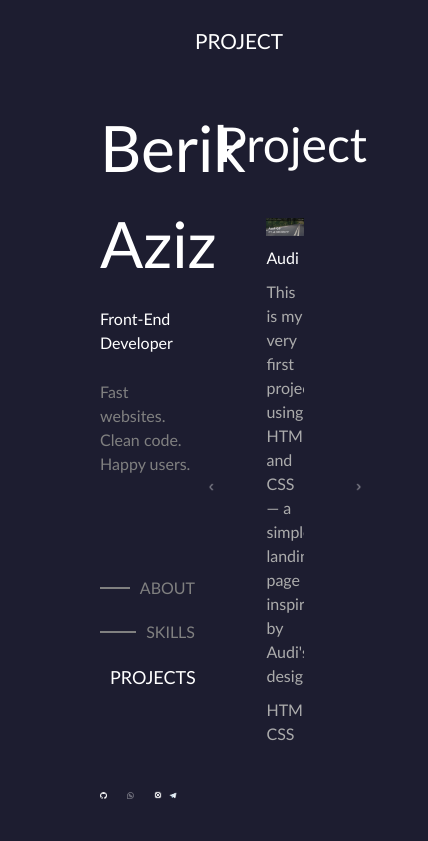
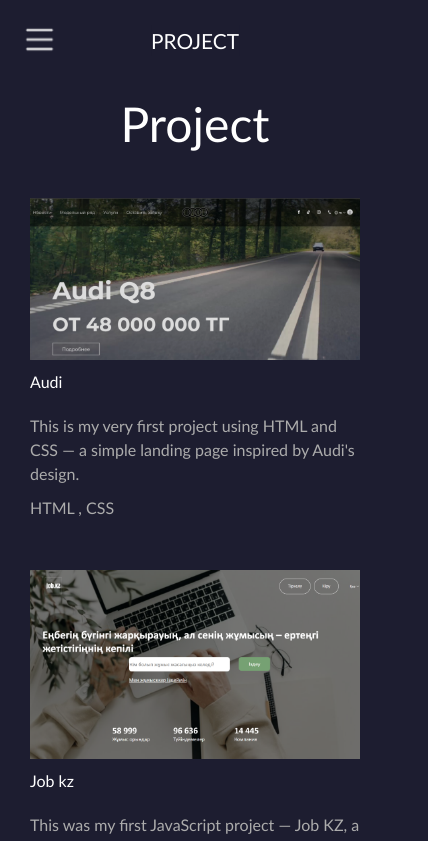
Before and after one commit to dedfeel/portfolio, a React (Vite) app: page /portfolio in a window 390 px wide. Shown: the top 841 px of the page, 428 px wide, since content can reach past the window. Built offline with nearby package versions, Linux system fonts and the light colour scheme.

Commit message:
Portfolio

```diff
--- a/src/components/Header.jsx
+++ b/src/components/Header.jsx
@@ -1,17 +1,18 @@
 import React from 'react'
 import '../style/Header.css'
+import '../index.css'
 import { Link, useLocation } from 'react-router-dom'
 import ins from '../assets/insLogo.png'
-import whatsApp from '../assets/whatsapp.png'
+import whatsApp from '../assets/whatsApp.png'
 import github from '../assets/githublogo.png'
 import tg from '../assets/Tg.png'
 
-export default function Header() {
+export default function Header({ isMenuOpen, closeMenu }) {
   const location = useLocation()
   const currentPath = location.pathname
 
   return (
-    <div className='header'>
+    <div className={`header ${isMenuOpen ? 'mobile-menu-open' : ''}`}>
       <div className='div'>
         <h1 className='h1'>Berik Aziz</h1>
         <h2 className='h2'>Front-End Developer</h2>
@@ -19,15 +20,27 @@
       </div>
 
       <div className='headLink'>
-        <Link className={`headDiv ${currentPath === '/' ? 'active' : ''}`} to="/">
+        <Link
+          className={`headDiv ${currentPath === '/' ? 'active' : ''}`}
+          to="/"
+          onClick={closeMenu}
+        >
           <span className="line"></span>
           <span className="text">ABOUT</span>
         </Link>
-        <Link className={`headDiv ${currentPath === '/possibility' ? 'active' : ''}`} to="/possibility">
+        <Link
+          className={`headDiv ${currentPath === '/possibility' ? 'active' : ''}`}
+          to="/possibility"
+          onClick={closeMenu}
+        >
           <span className="line"></span>
           <span className="text">SKILLS</span>
         </Link>
-        <Link className={`headDiv ${currentPath === '/portfolio' ? 'active' : ''}`} to="/portfolio">
+        <Link
+          className={`headDiv ${currentPath === '/portfolio' ? 'active' : ''}`}
+          to="/portfolio"
+          onClick={closeMenu}
+        >
           <span className="line"></span>
           <span className="text">PROJECTS</span>
         </Link>
--- a/src/data/projects.json
+++ b/src/data/projects.json
@@ -4,7 +4,7 @@
       "title": "Audi",
       "description": "This is my very first project using HTML and CSS — a simple landing page inspired by Audi's design.",
       "techStack": ["HTML ", "CSS"],
-      "image": "/public/audi.png"  ,
+      "image": "/audi.png"  ,
       "link": "https://dedfeel.github.io/Audi-html/"
     },
     {
@@ -12,7 +12,7 @@
       "title": "Job kz",
       "description": "This was my first JavaScript project — Job KZ, a platform where users can view job vacancies.",
       "techStack": ["JavaScript ", "HTML ", "CSS"],
-      "image": "/public/job.png",
+      "image": "/job.png",
       "link": "https://dedfeel.github.io/project-job/"
     },
     {
@@ -20,7 +20,7 @@
       "title": "Movie Detail",
       "description": "Movie Detail is a small React app where users can search for movies and view detailed information about them.",
       "techStack": ["React"],
-      "image": "/public/movie.png",
+      "image": "/movie.png",
       "link": "movie-app-steel-rho.vercel.app"
     },
     {
@@ -28,7 +28,7 @@
       "title": "Gemini Chat",
       "description":"Gemini Chat is a lightweight project where I integrated Google's Gemini to create an interactive chat experience.",
       "techStack": ["React"],
-      "image": "/public/chat.png",
+      "image": "/chat.png",
       "link": "gemini-app-orcin.vercel.app"
     },
     {
@@ -36,23 +36,23 @@
       "title": "To Do List",
       "description":"A simple to-do list app built with React, allowing users to add, complete, and delete tasks.",
       "techStack": ["React"],
-      "image": "/public/todolist.png",
-      "link": "https://chat.example.com"
+      "image": "/todolist.png",
+      "link": "todolist-liart-psi.vercel.app"
     },
     {
       "index": 6,
       "title": "Memory Game",
       "description": "This is my first mini game using JavaScript — a simple and fun fruit matching game.",
       "techStack": ["JavaScript ", "HTML ", "CSS"],
-      "image": "/public/memorygame.png",
-      "link": "https://chat.example.com"
+      "image": "/memorygame.png",
+      "link": "https://dedfeel.github.io/game-js/"
     },
     {
       "index": 7,
       "title": " laminate flooring",
       "description": "My first freelance project was a website for a laminate flooring business.",
       "techStack": ["JavaScript ", "HTML ", "CSS"],
-      "image": "/public/laminate.png",
+      "image": "/laminate.png",
       "link": "https://dedfeel.github.io/Laminate/"
     }
   ]
--- a/src/pages/Home.jsx
+++ b/src/pages/Home.jsx
@@ -1,19 +1,37 @@
+
 import React, { useState } from 'react'
 import '../style/Home.css'
+import '../index.css'
 import Header from '../components/Header'
 import BurgerMenu from '../assets/burgerMenu.png'
-import Footer from '../components/Footer'
 
 export default function Home() {
+  const [isMenuOpen, setIsMenuOpen] = useState(false)
+
+  const toggleMenu = () => {
+    setIsMenuOpen(!isMenuOpen)
+  }
+
+  const closeMenu = () => {
+    setIsMenuOpen(false)
+  }
 
   return (
     <div>
-        <Header/>
-        <img src={BurgerMenu} className='BurgerMenu' alt="" />
+      <Header isMenuOpen={isMenuOpen} closeMenu={closeMenu} />
+      <div className='headContainer'>
+        <img
+        src={BurgerMenu}
+        className='BurgerMenu'
+        alt="Menu"
+        onClick={toggleMenu}
+      />
         <h1 className='MainAbout'>ABOUT</h1>
-        <div className='main'>
-          <div>
-            <div className='maintext'>
+      </div>
+
+      <div className='main'>
+        <div>
+           <div className='maintext'>
                 <h3>Experience & Technologies</h3>
                 <p className='text2'>I am a frontend developer with 1 year of experience, specializing in building modern and responsive web interfaces using React, JavaScript, Tailwind CSS, and Bootstrap. I have strong skills in HTML5, CSS3, and GitHub.</p>
                 <br /><h3>API & Data Integration</h3>
@@ -23,14 +41,8 @@
                 <br /><h3>Future Goals</h3>
                 <p className='text2'>Currently, I am expanding my backend development skills with Node.js and PostgreSQL. My goal is to become a Full Stack Developer and continue growing as a well-rounded professional. I am always eager to learn new technologies and improve my skills.</p>
             </div>
-
-
-          </div>
         </div>
-
-
-
-
+      </div>
     </div>
   )
 }
--- a/src/pages/Portfolio.jsx
+++ b/src/pages/Portfolio.jsx
@@ -1,10 +1,10 @@
 import React, { useState } from 'react'
 import '../style/Portfolio.css'
+import '../index.css'
 import Header from '../components/Header'
 import Data from '../data/projects.json'
 import vlevo from '../assets/vlevo.png'
 import vpravo from '../assets/vpravo.png'
-import Footer from '../components/Footer'
 import BurgerMenu from '../assets/burgerMenu.png'
 
 
@@ -23,16 +23,34 @@
   );
   };
 
+  const [isMenuOpen, setIsMenuOpen] = useState(false)
+
+  const toggleMenu = () => {
+    setIsMenuOpen(!isMenuOpen)
+  }
+
+  const closeMenu = () => {
+    setIsMenuOpen(false)
+  }
+
   return (
     <div>
-      <Header/>
-      <img src={BurgerMenu} className='BurgerMenu' alt="" />
-      <h1 className='MainAbout'>PROJECT</h1>
+      <Header isMenuOpen={isMenuOpen} closeMenu={closeMenu} />
+      <div className='headContainer'>
+        <img
+        src={BurgerMenu}
+        className='BurgerMenu'
+        alt="Menu"
+        onClick={toggleMenu}
+      />
+        <h1 className='MainAbout'>PROJECT</h1>
+      </div>
+
       <div className='portfolio'>
-        <h1 className='text-5xl'>Project</h1>
+        <h1 className='text-5xl project-title'>Project</h1>
         <div className='projects'>
           <p onClick={prev} className='prev' disabled={index === 0}><img className=' prevImg w-15' src={vlevo}  alt="" /></p>
-          <a href=''  className='projectBox'>
+          <a href={item.link}  className='projectBox'>
             <img className='ProjectImg' src={item.image} alt="" />
             <div>
               <h1 className='itemTitle'>{item.title}</h1>
@@ -42,8 +60,29 @@
           </a>
           <p onClick={next} className='next' disabled={index === Data.length - 1} ><img className='nextImg w-15' src={vpravo}alt="" /></p>
         </div>
+
+        <div className="project-container">
+          {Data.map((item) => (
+            <a
+              key={item.index}
+              href={item.link}
+              target="_blank"
+              className="project-card"
+            >
+
+              <img src={item.image} alt={item.title} className="project-image" />
+              <div className="project-content">
+                <h2 className="project-title">{item.title}</h2>
+                <p className="project-description">{item.description}</p>
+                <p className="project-tech">{item.techStack.join(", ")}</p>
+              </div>
+            </a>
+          ))}
+        </div>
+        <p className='comment'>These projects were made for personal practice only, so some of
+        the  websites don't have a responsive design. Please view them on a laptop. Thank you!</p>
+
       </div>
-      {/* <Footer/> */}
     </div>
   )
 }
--- a/src/pages/Possibility.jsx
+++ b/src/pages/Possibility.jsx
@@ -1,28 +1,45 @@
 import React, { useState } from 'react'
 import Header from '../components/Header'
 import Strelka from '../assets/niz.png'
-import Footer from '../components/Footer'
 import BurgerMenu from '../assets/burgerMenu.png'
 
+import '../index.css'
 import '../style/Skills.css'
 
 export default function Possibility() {
-  // Жеке state-тер
   const [langOpen, setLangOpen] = useState(false);
   const [frameworksOpen, setFrameworksOpen] = useState(false);
   const [toolsOpen, setToolsOpen] = useState(false);
   const [generalOpen, setGeneralOpen] = useState(false);
 
+
+  const [isMenuOpen, setIsMenuOpen] = useState(false)
+
+  const toggleMenu = () => {
+    setIsMenuOpen(!isMenuOpen)
+  }
+
+  const closeMenu = () => {
+    setIsMenuOpen(false)
+  }
+
   return (
     <div>
-      <Header />
-      <img src={BurgerMenu} className='BurgerMenu' alt="" />
-      <h1 className='MainAbout'>SKILLS</h1>
+      <Header isMenuOpen={isMenuOpen} closeMenu={closeMenu} />
+      <div className='headContainer'>
+        <img
+        src={BurgerMenu}
+        className='BurgerMenu'
+        alt="Menu"
+        onClick={toggleMenu}
+      />
+        <h1 className='MainAbout'>SKILLS</h1>
+      </div>
       <div className='sectoin'>
         <h1 className='Skills'>Skills</h1>
         <h1 className='text-2xl  '>My technical level</h1>
 
-        <div className="container px-4 text-white">
+        <div className="container px-4 text-white ">
           <div className="language">
             <h1
               onClick={() => setLangOpen(prev => !prev)}
--- a/src/style/Header.css
+++ b/src/style/Header.css
@@ -46,10 +46,10 @@
     flex-direction: column;
     width: 50%;
     color: white;
-    height: 100%;
     position: fixed;
     top: 0;
     z-index: 1000;
+
 }
 
 
@@ -135,3 +135,62 @@
 .ins:hover{
     transform: scale(1.1);
 }
+
+.header {
+
+  transition: transform 0.3s ease-in-out;
+}
+
+.header.mobile-menu-open {
+  transform: translateX(0);
+
+}
+
+@media (max-width: 450px) {
+  .header {
+    position: fixed;
+    width: 100%;
+    height: 100%;
+    z-index: 100;
+    transform: translateX(-100%);
+    display: flex;
+    flex-direction: column;
+    justify-content: center;
+    margin-left: -20px;
+
+  }
+
+  .headLink {
+    flex-direction: column;
+    margin-top: 30px;
+  }
+
+  .headDiv {
+    margin: 10px 0;
+  }
+
+  .headImg {
+    margin-top: 100px;
+  }
+
+  .github {
+      width: 50px;
+      transition: transform 0.3s ease;
+  }
+
+  .whatsApp {
+      width: 50px;
+      transition: transform 0.3s ease;
+  }
+
+  .ins {
+      width: 55px;
+      transition: transform 0.3s ease;
+  }
+
+  .tg{
+      margin-left: -15px;
+      width: 105px;
+      transition: transform 0.3s ease;
+  }
+}
--- a/src/style/Home.css
+++ b/src/style/Home.css
@@ -30,29 +30,56 @@
 
 
 
+
+
+
+
+
+.BurgerMenu {
+  width: 5%;
+  position: fixed;
+  top: 20px;
+  left: 20px;
+  background-color: transparent;
+  display: none;
+  z-index: 101;
+  cursor: pointer;
+
+}
+
+
+
+
 @media (max-width: 501px) {
+  .headContainer{
+    width: 100%;
+    height: 90px;
+    position: fixed;
+    top: 0;
+
+
+  }
   .BurgerMenu {
     display: block;
     width: 10%;
 
   }
-  .main{
+
+  .main {
     width: 100%;
-    margin: 80px 0px 80px 50px;
+    margin: 100px 0px 80px 50px;
     overflow: hidden;
     padding-right: 50px;
   }
-  .MainAbout{
+
+  .MainAbout {
     display: block;
     color: white;
-    position: absolute;
+    position: fixed;
     top: 25px;
     left: 50%;
+    transform: translateX(-50%);
     font-size: 1.3em;
+    z-index: 100;
   }
-
-
-
-
-
 }
--- a/src/style/Portfolio.css
+++ b/src/style/Portfolio.css
@@ -66,3 +66,51 @@
 .itemTitle{
     margin-top: 10px;
 }
+.projectBox{
+    transition-duration: 0.5s;
+}
+
+.projectBox:hover{
+    transform: scale(1.02);
+
+}
+
+.project-container{
+    display: none;
+}
+
+.comment{
+
+    margin: 30px 90px;
+}
+
+
+@media (max-width: 501px) {
+  .projects{
+    display: none;
+  }
+
+  .portfolio{
+    margin: 0;
+    margin-top: 100px;
+  }
+  .project-container{
+    display: flex;
+    flex-direction: column;
+    gap: 50px;
+    margin: 30px;
+
+  }
+
+  .project-title{
+    margin-bottom: 20px;
+  }
+
+  .comment{
+    margin: 30px;
+  }
+  .project-content{
+    margin-top: 10px;
+  }
+
+}
```
Also changed, not shown: src/components/Footer.jsx (deleted, +0 -28 lines), src/style/Skills.css (+15 -0 lines).
